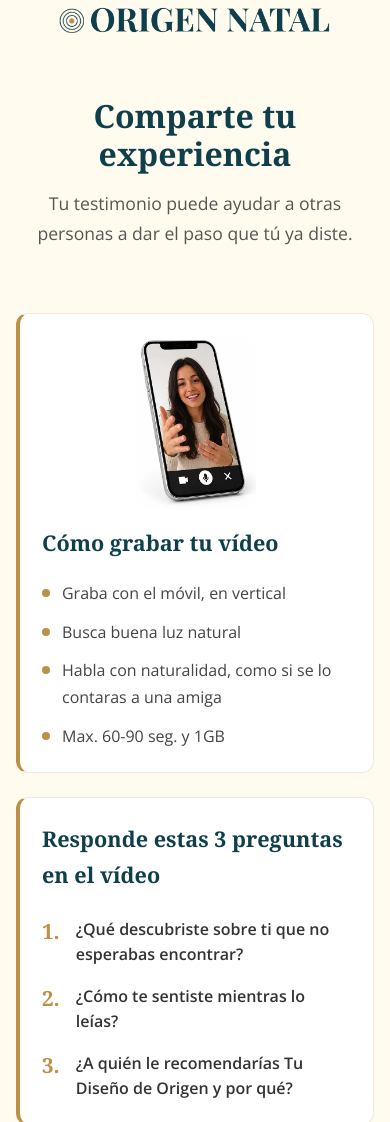
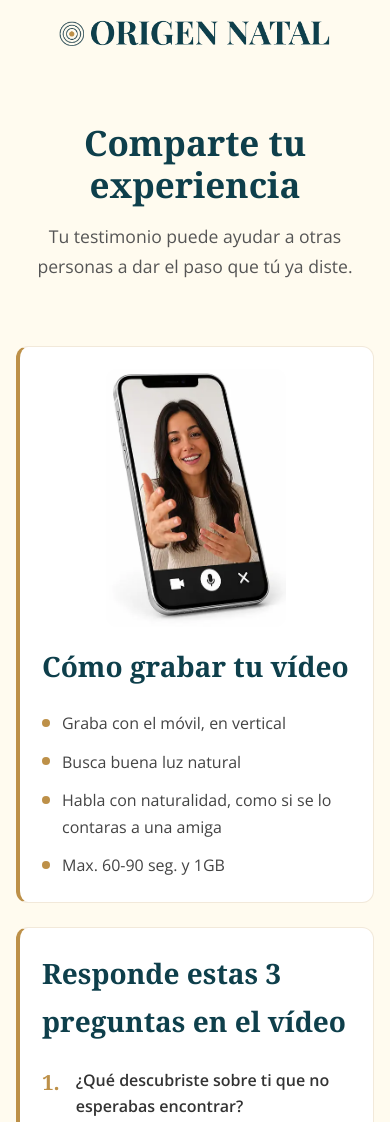
Before and after one commit to TUCODIGOB/tcb, a website: page resena.html in a window 390 px wide. Shown: the top 1122 px of the page. Drawn offline with Linux system fonts and the light colour scheme; a web font is replaced by a local one.

Commit message:
Update resena.html

```diff
--- a/resena.html
+++ b/resena.html
@@ -63,14 +63,14 @@
     .instrucciones { background: var(--white); border: 1px solid rgba(189,144,72,.2); border-left: 4px solid var(--gold-deep); border-radius: var(--r-md); padding: 1.8rem 2rem; margin-bottom: 1.5rem; }
     .instrucciones-inner { display: grid; grid-template-columns: 1fr 125px; gap: 1.5rem; align-items: center; }
     .instrucciones-img-mobile { display: none; margin-bottom: 1rem; }
-    .instrucciones-img-mobile img { width: 120px; height: auto; border-radius: var(--r-md); margin-inline: auto; }
-    .instrucciones-content h3 { font-family: var(--font-display); font-size: 1.35rem; font-weight: 700; color: var(--teal-deep); margin-bottom: 1.2rem; }
+    .instrucciones-img-mobile img { width: 180px; height: auto; border-radius: var(--r-md); margin-inline: auto; }
+    .instrucciones-content h3 { font-family: var(--font-display); font-size: 28px; font-weight: 700; color: var(--teal-deep); margin-bottom: 1.2rem; }
     .instrucciones ul { list-style: none; display: flex; flex-direction: column; gap: .7rem; }
     .instrucciones li { font-size: 1rem; color: #444; display: flex; align-items: flex-start; gap: .75rem; }
     .instrucciones li::before { content: ''; width: 8px; height: 8px; border-radius: 50%; background: var(--gold-deep); flex-shrink: 0; margin-top: .55rem; }
     .instrucciones-img-desktop img { width: 100%; height: auto; border-radius: var(--r-md); }
     .preguntas { background: var(--white); border: 1px solid rgba(189,144,72,.2); border-left: 4px solid var(--gold-deep); border-radius: var(--r-md); padding: 1.8rem 2rem; margin-bottom: 2.5rem; }
-    .preguntas h3 { font-family: var(--font-display); font-size: 1.35rem; font-weight: 700; color: var(--teal-deep); margin-bottom: 1.4rem; }
+    .preguntas h3 { font-family: var(--font-display); font-size: 28px; font-weight: 700; color: var(--teal-deep); margin-bottom: 1.4rem; }
     .pregunta-item { display: flex; gap: 1rem; margin-bottom: 1rem; }
     .pregunta-item:last-child { margin-bottom: 0; }
     .pregunta-num { font-family: var(--font-display); font-size: 1.3rem; font-weight: 700; color: var(--gold-deep); flex-shrink: 0; line-height: 1.4; }
@@ -111,6 +111,7 @@
     .sep { color: rgba(255,251,239,.3); }
     .footer-copy { font-size: .78rem; color: rgba(255,251,239,.45); line-height: 1.6; }
     @media (max-width: 600px) {
+      .nav { padding-block: 1rem; }
       .instrucciones-inner { grid-template-columns: 1fr; }
       .instrucciones-img-desktop { display: none; }
       .instrucciones-img-mobile { display: block; }
@@ -118,6 +119,7 @@
       .form-card { padding: 1.5rem; }
       .preguntas, .instrucciones { padding: 1.4rem; }
       .nav a img { height: 34px; width: auto; }
+      .hero-resena h1 { font-size: 35px; }
     }
   </style>
 </head>
```
